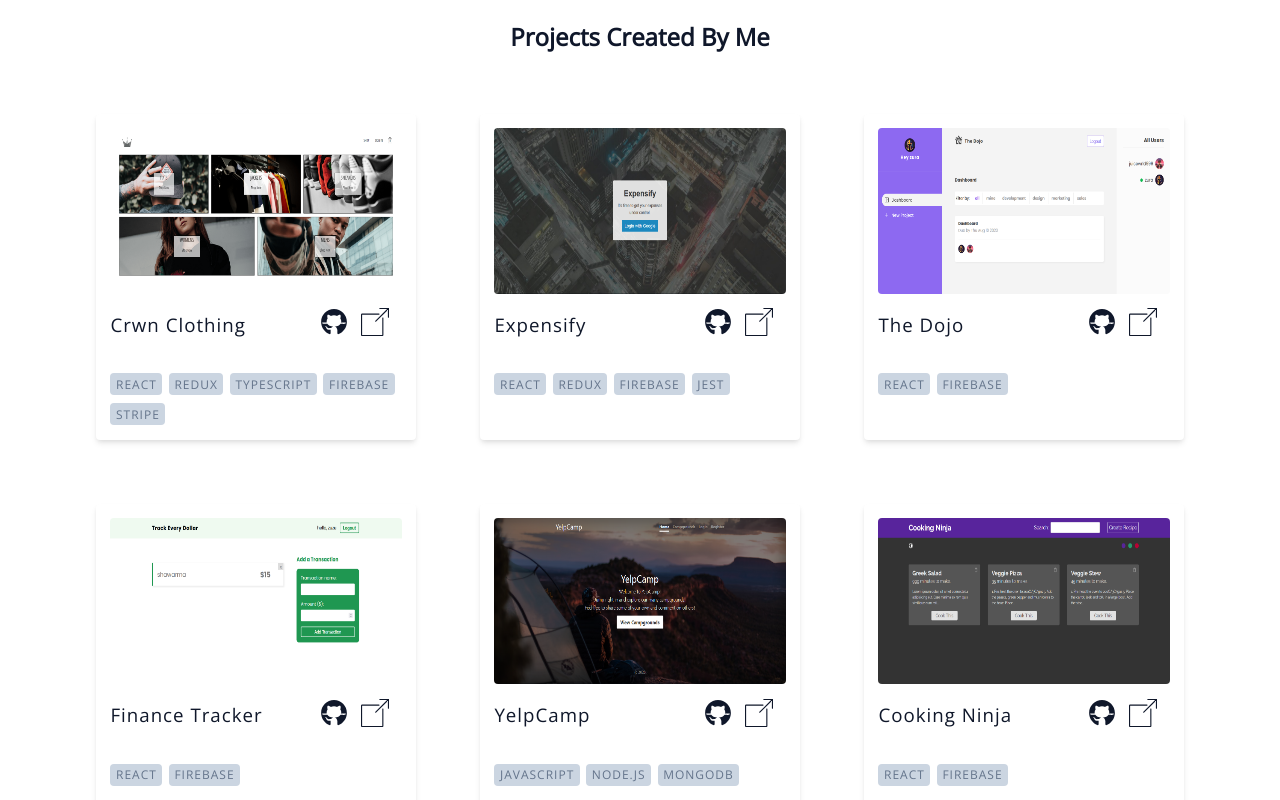
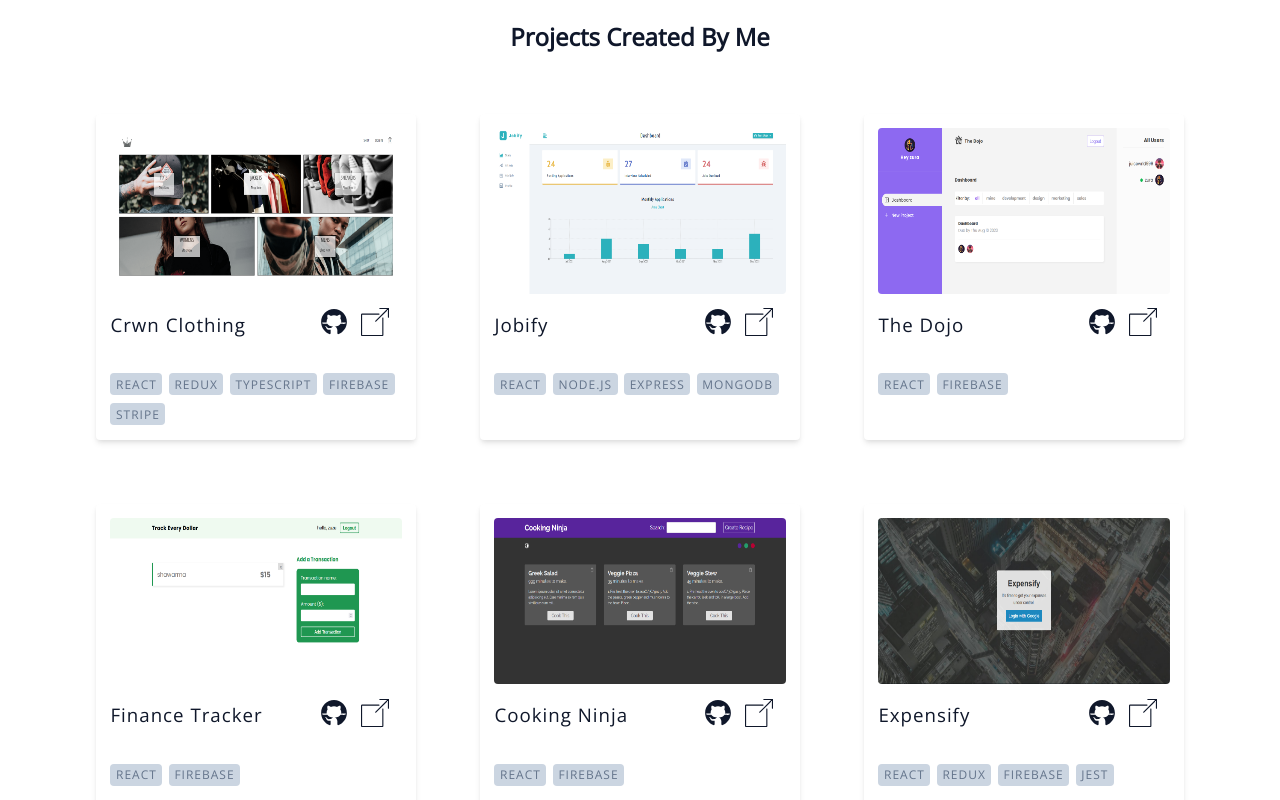
Before and after one commit to chubinashvili/my-portfolio, a React (Create React App) app: page / in a window 1280 px wide. Shown: the part 840-1640 px from the top of the page. Built offline with nearby package versions, Linux system fonts and the light colour scheme.

Commit message:
added jobify project data

```diff
--- a/src/routes/Projects/Projects.component.jsx
+++ b/src/routes/Projects/Projects.component.jsx
@@ -19,18 +19,12 @@ const PROJECTS = [
         'STRIPE'
       ],
     }, {
-      title: 'Expensify',
-      github: 'https://github.com/chubinashvili/expensify',
-      web: 'https://expensify5.herokuapp.com/',
-      imageUrl: '/images/expensify.PNG',
-      technologies: [
-        'React',
-        'REDUX',
-        'FIREBASE',
-        'JEST'
-    ],
-    },
-    {
+      title: 'Jobify',
+      github: 'https://github.com/chubinashvili/jobify',
+      web: 'https://jobify-k454.onrender.com/',
+      imageUrl: '/images/jobify.PNG',
+      technologies: ['React', 'Node.js', 'Express', 'MONGODB'],
+    }, {
       title: 'The Dojo',
       github: 'https://github.com/chubinashvili/the-dojo',
       web: 'https://projectt-management.netlify.app/',
@@ -44,23 +38,34 @@ const PROJECTS = [
       imageUrl: '/images/finance-tracker.PNG',
       technologies: ['React', 'FIREBASE'],
     }, {
-      title: 'YelpCamp',
-      github: 'https://github.com/chubinashvili/yelp-camp',
-      web: 'https://yelpcamp56.herokuapp.com/',
-      imageUrl: '/images/yelpcamp.PNG',
-      technologies: ['Javascript', 'Node.js', 'MONGODB'],
-    }, {
       title: 'Cooking Ninja',
       body: 'https://github.com/chubinashvili/cooking-ninja',
       web: 'https://cooking-ninja-app.netlify.app/',
       imageUrl: '/images/cooking-ninja.PNG',
       technologies: ['React', 'firebase'],
     }, {
+      title: 'Expensify',
+      github: 'https://github.com/chubinashvili/expensify',
+      web: 'https://expensify5.herokuapp.com/',
+      imageUrl: '/images/expensify.PNG',
+      technologies: [
+        'React',
+        'REDUX',
+        'FIREBASE',
+        'JEST'
+    ],
+    }, {
       title: 'Magic Memory',
       body: 'https://github.com/chubinashvili/magic-memory',
       web: 'https://magic-memory-app.netlify.app/',
       imageUrl: '/images/magic-memory.PNG',
       technologies: ['React'],
+    },{
+      title: 'YelpCamp',
+      github: 'https://github.com/chubinashvili/yelp-camp',
+      web: 'https://yelpcamp56.herokuapp.com/',
+      imageUrl: '/images/yelpcamp.PNG',
+      technologies: ['Javascript', 'Node.js', 'MONGODB'],
     }, {
       title: 'Chat App',
       body: 'https://github.com/chubinashvili/chat-app',
```
Also changed, not shown: public/images/jobify.PNG (added).
